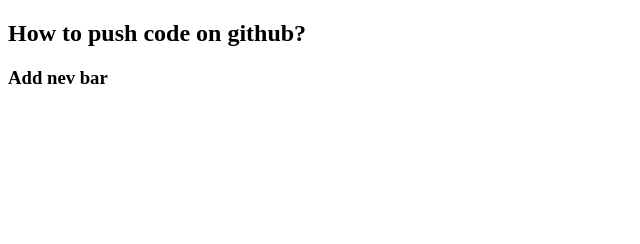
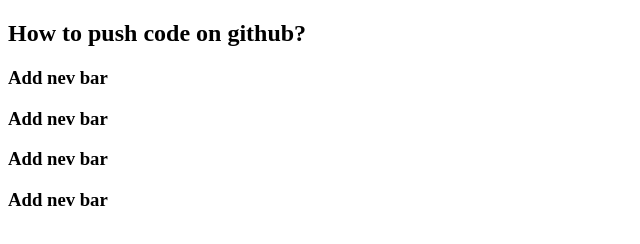
Before and after one commit to amansitlab-cloud/Git-Code-Push, a plain HTML site: page index.html in a window 1280 px wide. Shown: the whole page, without its empty margins (0-640 px from the left). Drawn offline with Linux system fonts and the light colour scheme.

Commit message:
new chnge

```diff
--- a/index.html
+++ b/index.html
@@ -8,5 +8,8 @@
 <body>
     <h2> How to push code on github?</h2>
     <h3> Add nev bar</h3>
+    <h3> Add nev bar</h3>
+    <h3> Add nev bar</h3>
+    <h3> Add nev bar</h3>
 </body>
 </html>
```
Also changed, not shown: app.js (added), passwords/home.html (added), style.css (added).
